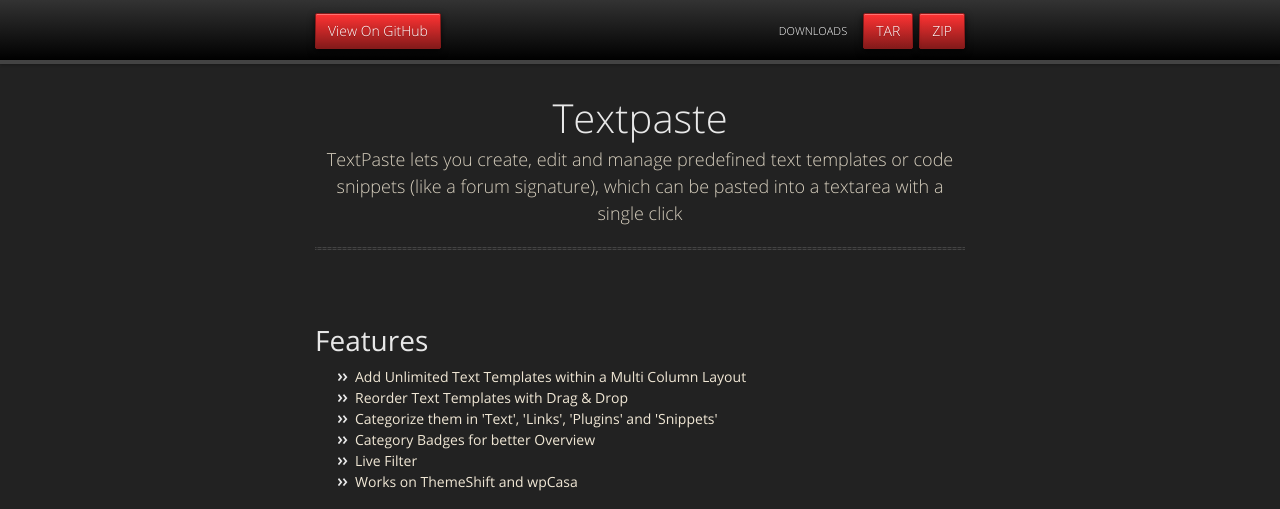
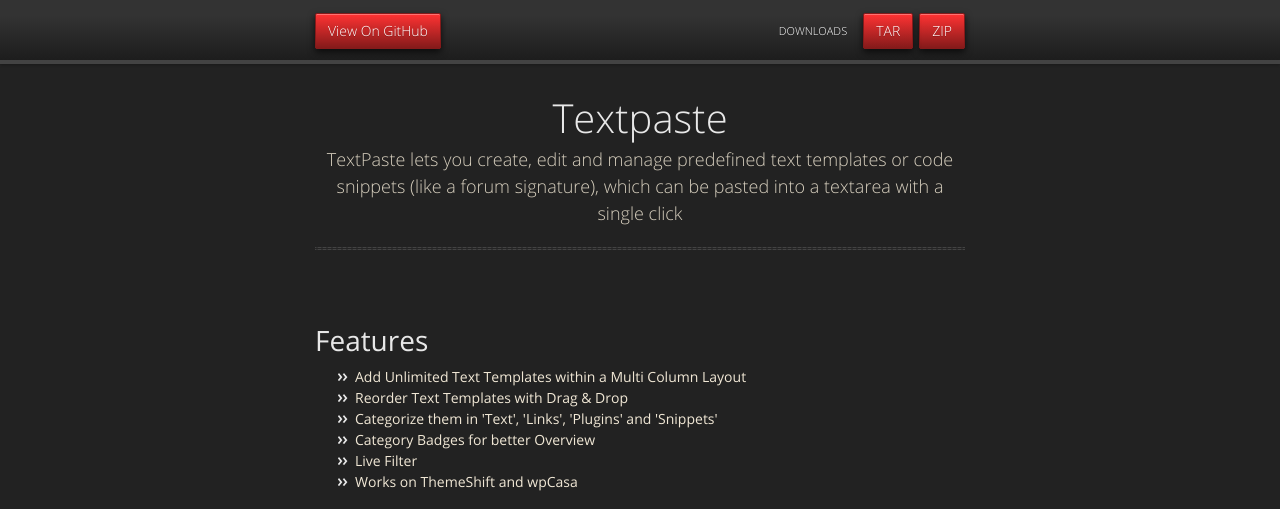
Before and after one commit to ANEX-Agency/replycate, a plain HTML site: page index.html in a window 1280 px wide. Shown: the top 509 px of the page. Drawn offline with nearby package versions, Linux system fonts and the light colour scheme.

Commit message:
Update styles.css

```diff
--- a/stylesheets/styles.css
+++ b/stylesheets/styles.css
@@ -696,12 +696,12 @@ dt {
   width: 100%;
   position: fixed;
   background: #333333; /* Old browsers */
-  background: -moz-linear-gradient(top,  #333333 0%, #000000 100%); /* FF3.6+ */
-  background: -webkit-gradient(linear, left top, left bottom, color-stop(0%,#333333), color-stop(100%,#000000)); /* Chrome,Safari4+ */
-  background: -webkit-linear-gradient(top,  #333333 0%,#000000 100%); /* Chrome10+,Safari5.1+ */
-  background: -o-linear-gradient(top,  #333333 0%,#000000 100%); /* Opera 11.10+ */
-  background: -ms-linear-gradient(top,  #333333 0%,#000000 100%); /* IE10+ */
-  background: linear-gradient(to bottom,  #333333 0%,#000000 100%); /* W3C */
+  background: -moz-linear-gradient(top,  #333333 25%, #000000 200%); /* FF3.6+ */
+  background: -webkit-gradient(linear, left top, left bottom, color-stop(25%,#333333), color-stop(200%,#000000)); /* Chrome,Safari4+ */
+  background: -webkit-linear-gradient(top,  #333333 25%,#000000 200%); /* Chrome10+,Safari5.1+ */
+  background: -o-linear-gradient(top,  #333333 25%,#000000 200%); /* Opera 11.10+ */
+  background: -ms-linear-gradient(top,  #333333 25%,#000000 200%); /* IE10+ */
+  background: linear-gradient(to bottom,  #333333 25%,#000000 200%); /* W3C */
   filter: progid:DXImageTransform.Microsoft.gradient( startColorstr='#333333', endColorstr='#000000',GradientType=0 ); /* IE6-9 */
   border-bottom: 4px solid #434343;
   -moz-box-shadow: 0px 1px 3px rgba(0, 0, 0, 0.25);
```
